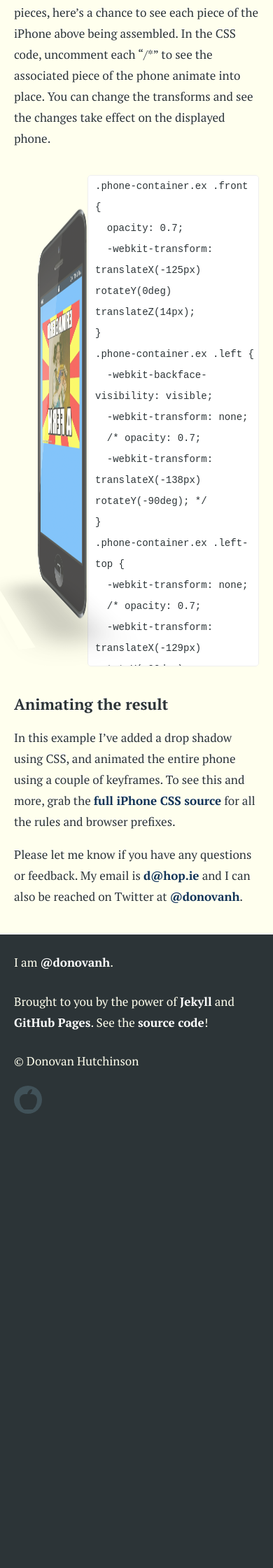
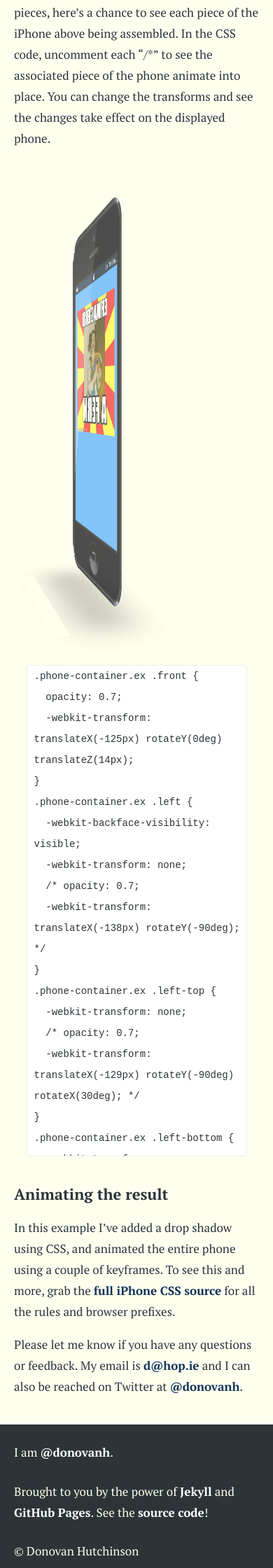
Before and after one commit to donovanh/donovanh.github.com, a Jekyll site: the page built from _posts/2013-03-15-rotating-phone.markdown, in a window 390 px wide. Shown: the part 3501-5741 px from the top of the page at 70% size. Built offline with Jekyll 4.4.1, drawn with Linux system fonts in a browser that asks for light colours; nearby versions of some CDN libraries; before the commit the page ends 5132 px from its top, so only the background shows below that.

Commit message:
Making a 3d phone

```diff
--- a/_posts/2013-03-15-rotating-phone.markdown
+++ b/_posts/2013-03-15-rotating-phone.markdown
@@ -115,7 +115,7 @@ One area I had trouble with was the corners. Since they're curved, I cropped the
 
 Rather than explain setting up each of the pieces, here's a chance to see each piece of the iPhone above being assembled. In the CSS code, uncomment each "/\*" to see the associated piece of the phone animate into place. You can change the transforms and see the changes take effect on the displayed phone.
 
-<div style="width:30%;float:left">
+<div class="thirty-percent">
     <div class="phone-container ex">
       <div class="phone">
         <div class="front"> </div>
@@ -130,7 +130,7 @@ Rather than explain setting up each of the pieces, here's a chance to see each p
       </div>
     </div>
 </div>
-<div style="width:70%;float:left;">
+<div class="seventy-percent">
 <style>
 .phone-container.ex * {
   position: absolute;
--- a/stylesheets/sass/_mediaqueries.sass
+++ b/stylesheets/sass/_mediaqueries.sass
@@ -24,5 +24,10 @@
       margin-top: -26px
       @include adjust-font-size-to(14px)
 
+  .thirty-percent, .seventy-percent
+    width: 90%
+    margin: 0 auto
+    float: none
+
   .bouncer-container
     top: 30px
--- a/stylesheets/screen.css
+++ b/stylesheets/screen.css
@@ -1887,6 +1887,17 @@ pre > .editable-styles {
     display: block;
   }
 }
+/* Phone example */
+.thirty-percent {
+  width: 30%;
+  float: left;
+}
+
+.seventy-percent {
+  width: 70%;
+  float: left;
+}
+
 /* Overrides */
 @media only screen and (max-width: 800px) {
   /* Style adjustments for smaller screens */
@@ -1931,6 +1942,12 @@ pre > .editable-styles {
     line-height: 2.14286em;
   }
 
+  .thirty-percent, .seventy-percent {
+    width: 90%;
+    margin: 0 auto;
+    float: none;
+  }
+
   .bouncer-container {
     top: 30px;
   }
```
Also changed, not shown: stylesheets/sass/screen.sass (+9 -0 lines).
